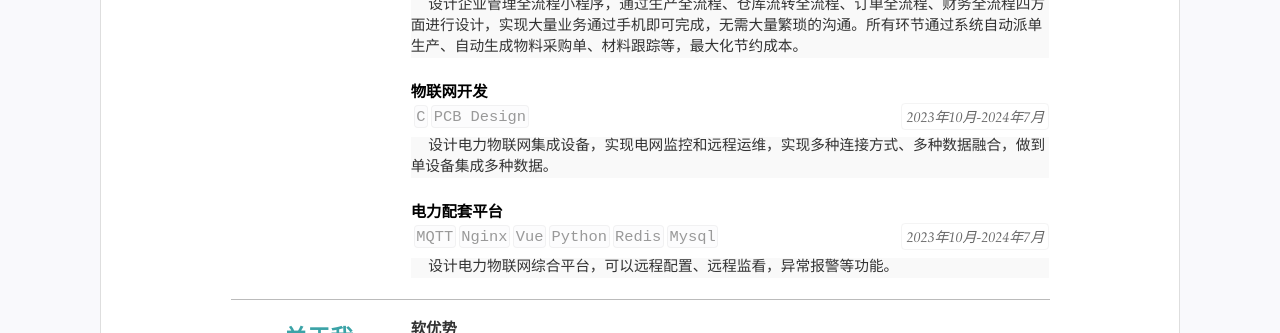
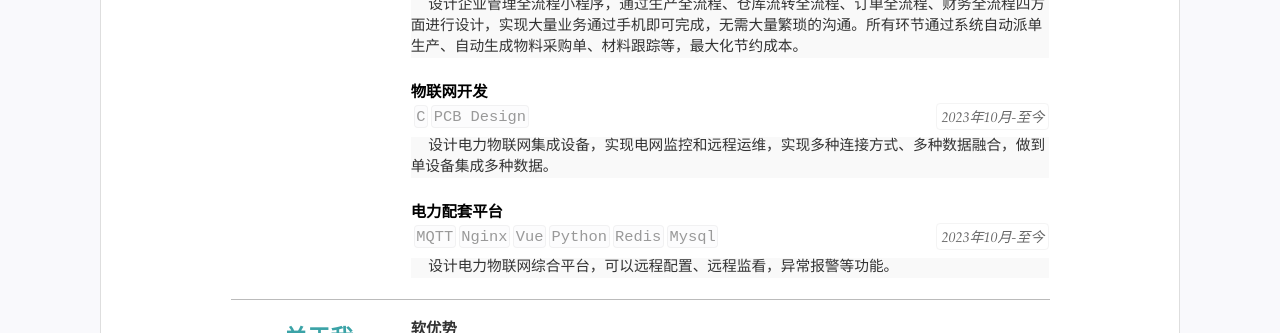
Before and after one commit to llluno/resume, a Jekyll site: the page built from index.html, in a window 1280 px wide and 900 px high, scrolled down 3148 px. Shown: the part 335-668 px from the top of the window. Built offline with Jekyll 4.4.1, drawn with Linux system fonts in a browser that asks for light colours; some of the changed text lies outside the part shown.

Commit message:
Update resume.yml

```diff
--- a/_data/resume.yml
+++ b/_data/resume.yml
@@ -178,7 +178,7 @@ main: #简历主要内容，
 
 
       - title: 数据运维与数据分析
-        duration: 2020年5月-至今
+        duration: 2020年5月-2023年3月
         tags:
           - Python
           - DB
@@ -263,14 +263,14 @@ main: #简历主要内容，
         detail: 设计企业管理全流程小程序，通过生产全流程、仓库流转全流程、订单全流程、财务全流程四方面进行设计，实现大量业务通过手机即可完成，无需大量繁琐的沟通。所有环节通过系统自动派单生产、自动生成物料采购单、材料跟踪等，最大化节约成本。
 
       - title: 物联网开发
-        duration: 2023年10月-2024年7月
+        duration: 2023年10月-至今
         tags:
           - C
           - PCB Design
         detail: 设计电力物联网集成设备，实现电网监控和远程运维，实现多种连接方式、多种数据融合，做到单设备集成多种数据。
 
       - title: 电力配套平台
-        duration: 2023年10月-2024年7月
+        duration: 2023年10月-至今
         tags:
           - MQTT
           - Nginx
```
